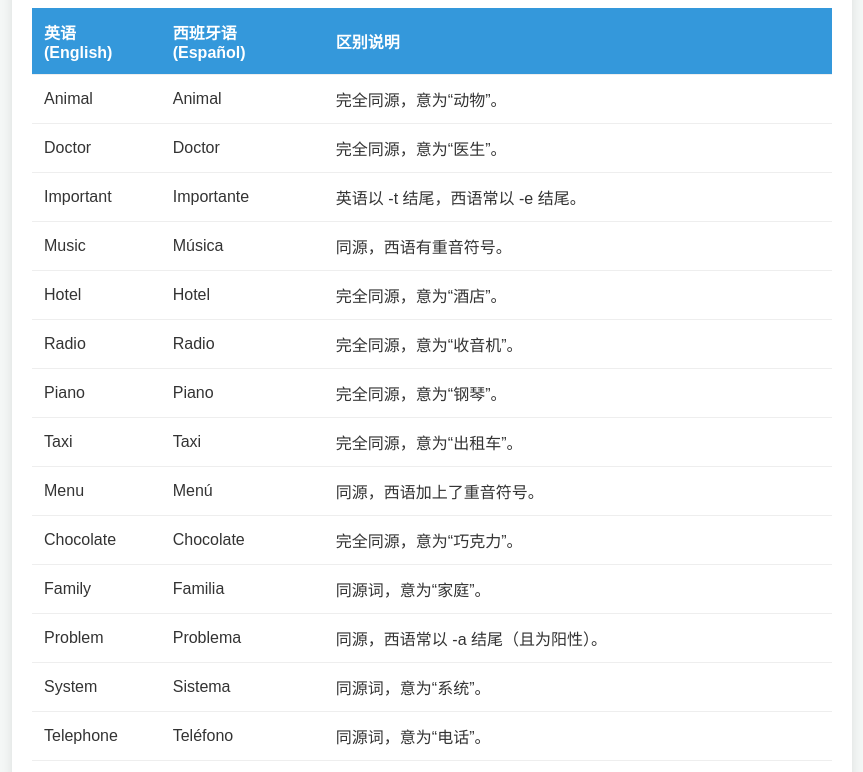
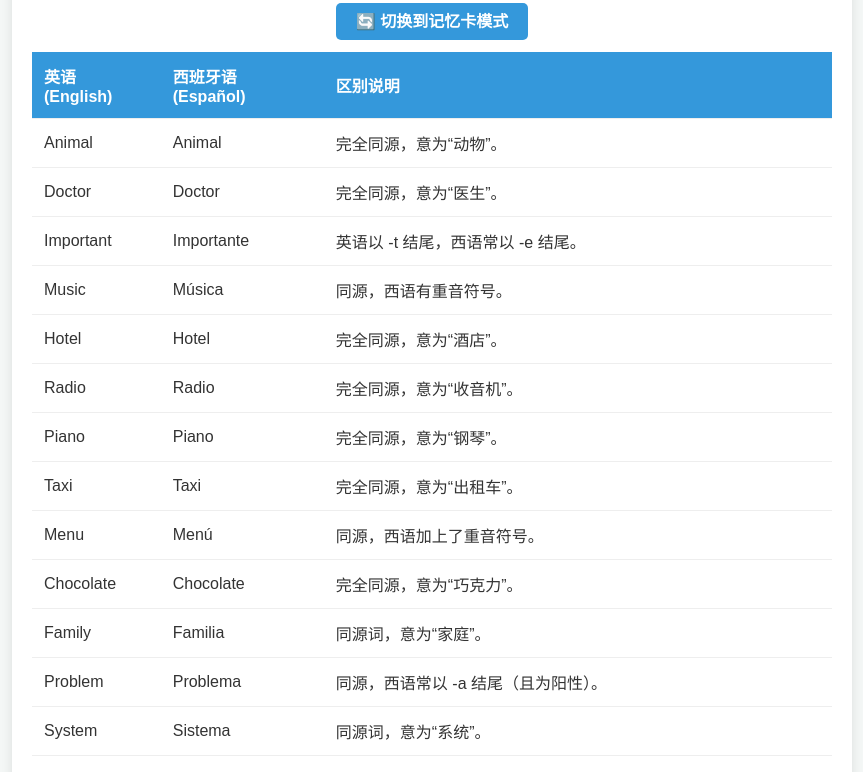
Before and after one commit to fate116/en-es-vocab-, a plain HTML site: page index.html in a window 1280 px wide. Shown: the part 129-901 px from the top of the page, without its empty margins (208-1071 px from the left). Drawn offline with Linux system fonts and the light colour scheme.

Commit message:
更新 index.html

```diff
--- a/index.html
+++ b/index.html
@@ -17,6 +17,7 @@
 <body>
     <div class="container">
         <h1>英语词汇与西语词汇的区别</h1>
+<div style="text-align: center; margin-bottom: 20px;"><a href="flashcard.html" style="background: #3498db; color: white; padding: 10px 20px; text-decoration: none; border-radius: 5px; font-weight: bold;">🔄 切换到记忆卡模式</a></div>
         <table>
             <tr><th>英语 (English)</th><th>西班牙语 (Español)</th><th>区别说明</th></tr>
 
```
